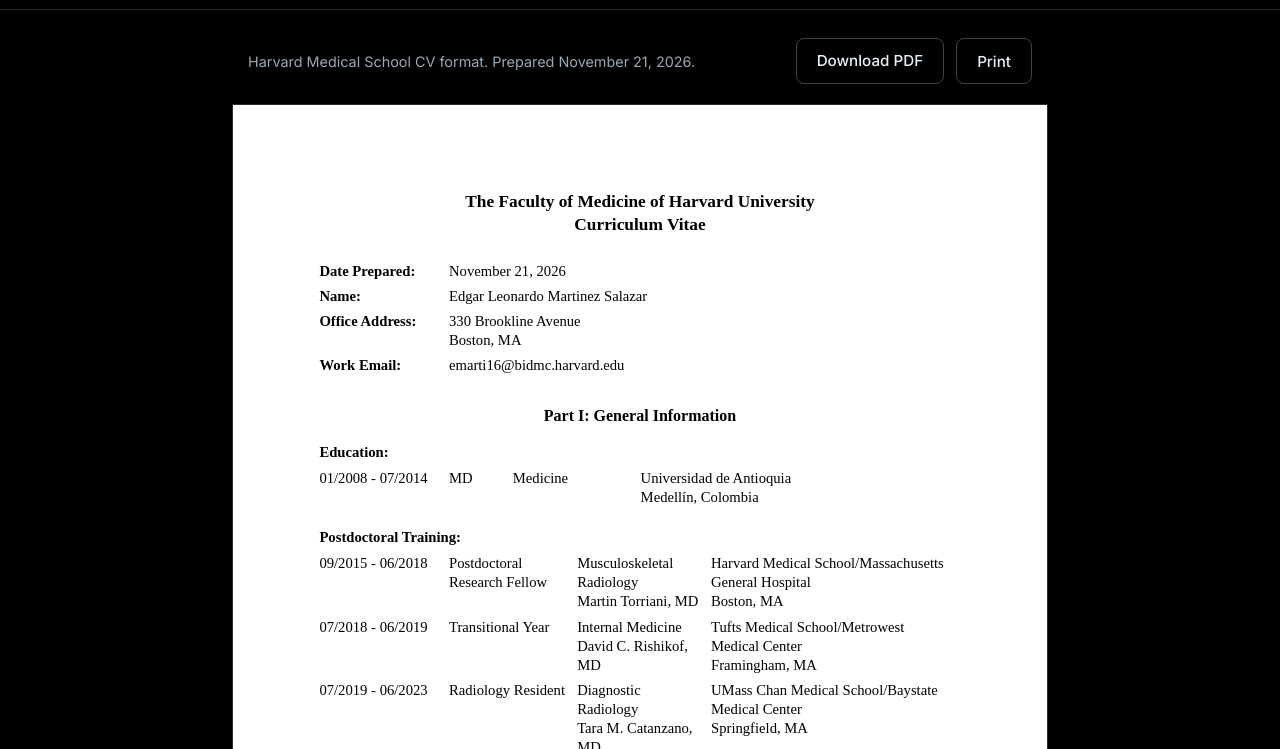
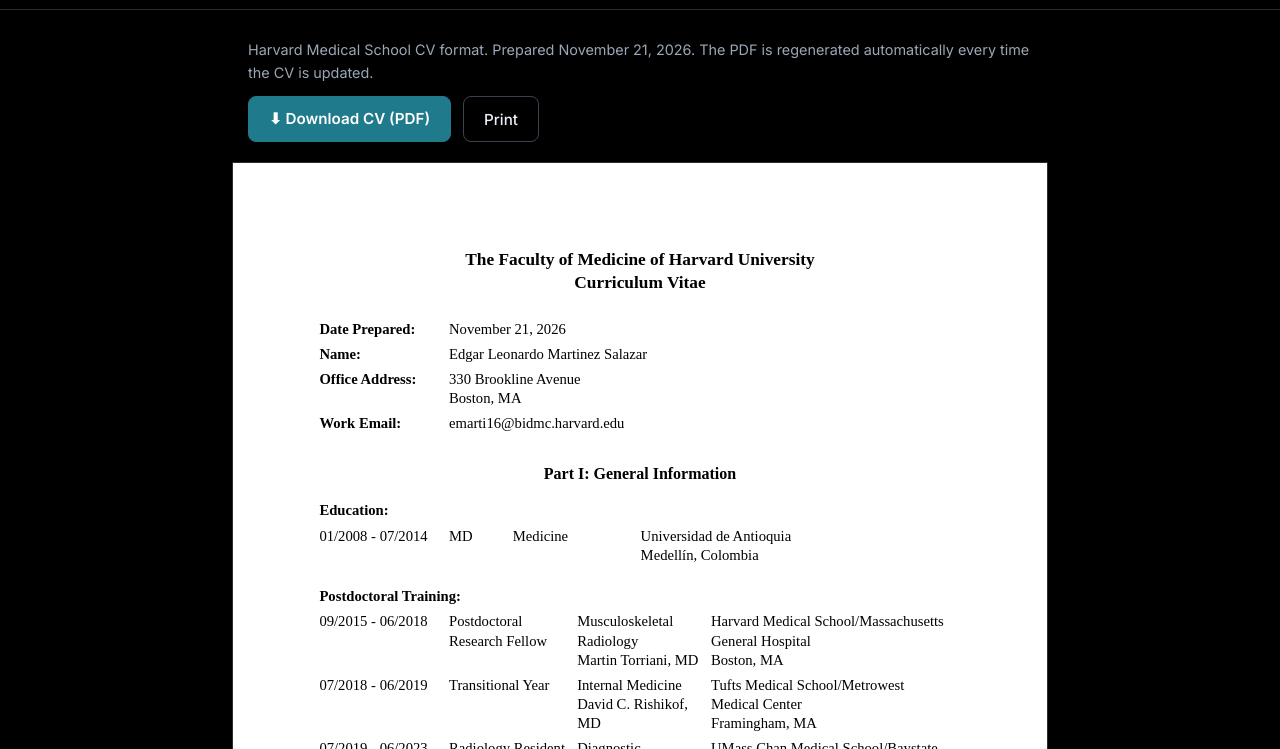
Before and after one commit to edgarlmartinez/edgarlmartinez.github.io, an Astro site: page /cv in a window 1280 px wide. Shown: the part 51-800 px from the top of the page. Built offline with nearby package versions, Linux system fonts and the light colour scheme; Astro itself is replaced by a stand-in of ours.

Commit message:
Make the CV PDF download prominent
Co-Authored-By: Claude Opus 5.5 <noreply@anthropic.com>
Claude-Session: https://claude.ai/code/session_01C18X7TwVjC3NxrbsUAi2LY

```diff
--- a/src/pages/cv.astro
+++ b/src/pages/cv.astro
@@ -27,9 +27,9 @@ const dp = (() => {
 ---
 <Base title={`Curriculum Vitae · ${site.display_name}`} description={`Harvard Medical School format curriculum vitae of ${site.display_name}.`}>
   <div class="cv-toolbar no-print">
-    <p>Harvard Medical School CV format. Prepared {dp}.</p>
+    <p>Harvard Medical School CV format. Prepared {dp}. The PDF is regenerated automatically every time the CV is updated.</p>
     <div class="btns">
-      <a class="btn btn-outline" href={`${import.meta.env.BASE_URL.replace(/\/$/, '')}/cv.pdf`} download>Download PDF</a>
+      <a class="btn btn-outline" style="background:var(--solid);border-color:var(--solid);color:#fff;font-weight:600" href={`${import.meta.env.BASE_URL.replace(/\/$/, '')}/cv.pdf`} download="Martinez-Salazar_HMS_CV.pdf">⬇ Download CV (PDF)</a>
       <button class="btn btn-outline" onclick="window.print()">Print</button>
     </div>
   </div>
--- a/src/pages/index.astro
+++ b/src/pages/index.astro
@@ -29,6 +29,7 @@ const linkLabels = { email: 'Email', bidmc_profile: 'BIDMC profile', harvard_cat
       <ul class="roles">{currentRoles.map((r) => <li>{r}</li>)}</ul>
       <div class="btns">
         <a class="btn btn-primary" href={`${base}/cv/`}>View CV</a>
+        <a class="btn btn-ghost" href={`${base}/cv.pdf`} download="Martinez-Salazar_HMS_CV.pdf">Download CV (PDF)</a>
         <a class="btn btn-ghost" href={`${base}/publications/`}>Publications</a>
         <a class="btn btn-ghost" href="#contact">Contact</a>
       </div>
```
